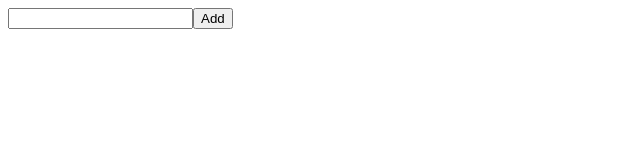
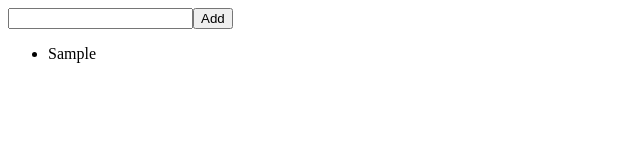
Before and after one commit to acodeguy/tasker, a React (Create React App) app: page / in a window 1280 px wide. Both pictures are taken after typing "Sample" into the empty fields and a click on the input "Add". Shown: the top 160 px of the page, without its empty margins (0-640 px from the left). Built offline with nearby package versions, Linux system fonts and the light colour scheme.

Commit message:
todo list renders its items to the page

```diff
--- a/src/components/TodoList.js
+++ b/src/components/TodoList.js
@@ -41,6 +41,18 @@ class TodoList extends Component {
           <input id='new-item-title' value={this.state.task} type='text' onChange={this.handleChange} required />
           <input type='submit' id='btn-add-item' value='Add' />
         </form>
+
+        {this.state.items ?
+
+          <ul>
+            {this.state.items.map((item, index) => {
+              return <li className='todo-item' key={index}>{item.task}</li>
+            })}
+          </ul>
+
+        : null
+
+        }
       </div>
     )
   }
```
Also changed, not shown: 1 other file (tests, documents, lock files or other folders).
